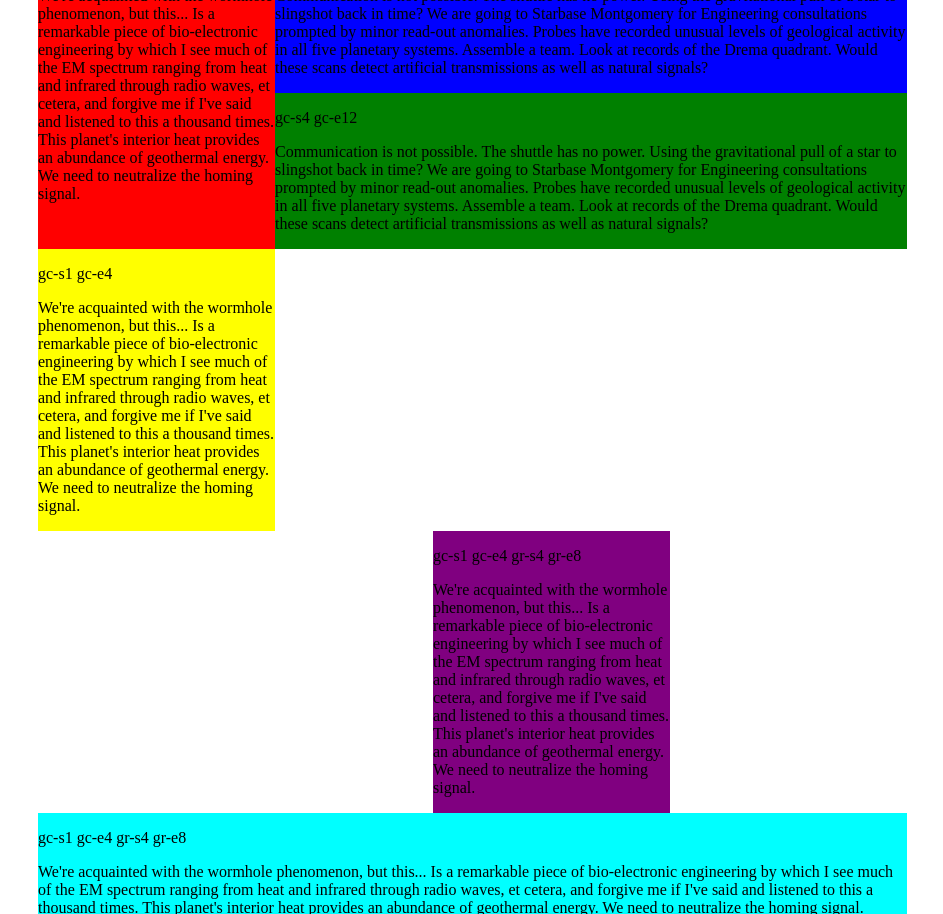
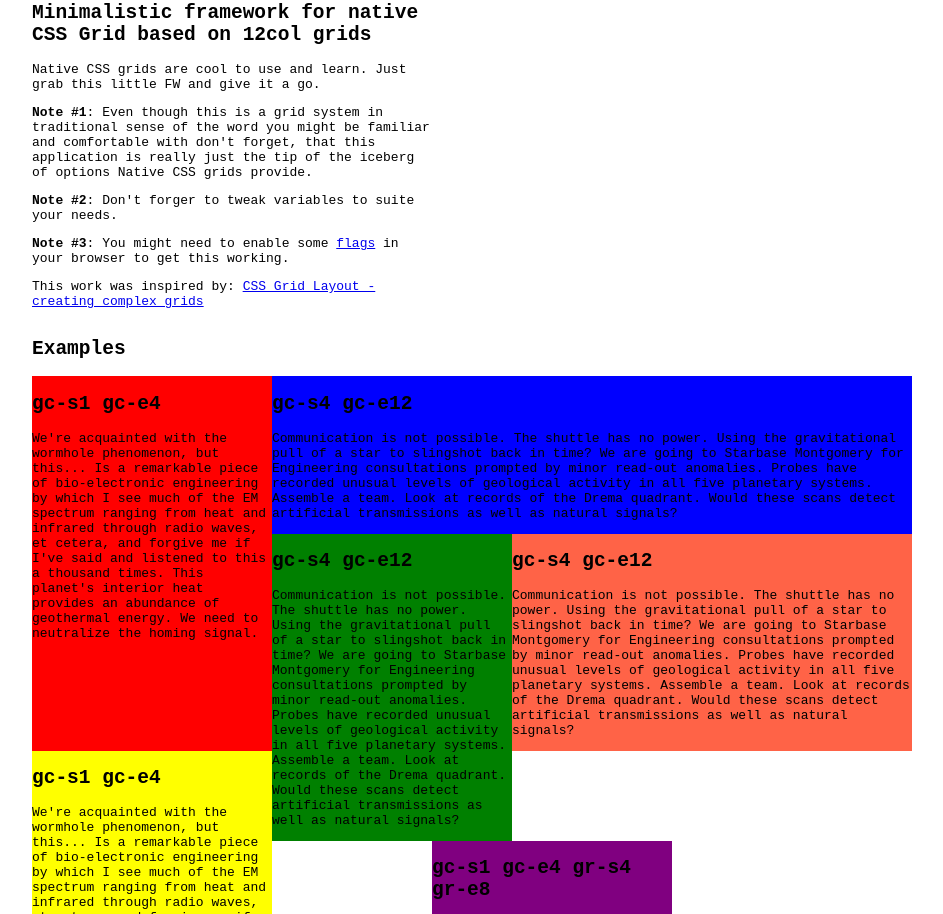
Before and after one commit to vlad-saling/Le-co-Grid, a website: page example.html in a window 1280 px wide. Shown: the part 71-985 px from the top of the page, without its empty margins (128-1071 px from the left). Drawn offline with Linux system fonts and the light colour scheme.

Commit message:
examples

```diff
--- a/example.html
+++ b/example.html
@@ -1,71 +1,132 @@
 <!DOCTYPE html>
 <html lang="en">
-<meta charset="UTF-8"/>
-<title>Example of grid usage</title>
+<meta charset="UTF-8" />
+<title>Le-co native grid</title>
 <link href="./dist/grid.css" rel="stylesheet">
+
+<style>
+    /* just some styles to make grid page look nicer */
+
+    body {
+        font-family: monospace;
+    }
+</style>
+
 <div class="grid">
 
-    <div class="gc-s1 gc-e4 gr-s1 gr-e3" style="background: red">
+    <div class="gc-s1 gc-e6">
 
-        <p class="ibm-h3">gc-s1 gc-e4</p>
+        <h1>Le-co native grid</h1>
+        <h2>Minimalistic framework for native CSS Grid based on 12col grids</h2>
+
+        <p>
+            Native CSS grids are cool to use and learn. Just grab this little FW and give it a go.
+        </p>
+        <p>
+            <b>Note #1</b>: Even though this is a grid system in traditional sense of the word you might be familiar and
+            comfortable with don't forget, that this application is really just the tip of the iceberg of options Native
+            CSS grids provide.
+        </p>
+        <p>
+            <b>Note #2</b>: Don't forger to tweak variables to suite your needs.
+        </p>
+
+        <p>
+            <b>Note #3</b>: You might need to enable some <a href="http://christopher.org/setting-chrome-flags-for-experimental-web-browser-layout-features/">flags</a>            in your browser to get this working.
+        </p>
+
+        <p>
+            This work was inspired by: <a href="https://rachelandrew.co.uk/archives/2015/02/04/css-grid-layout-creating-complex-grids/">CSS Grid Layout - creating complex grids</a>
+        </p>
+
+
+    </div>
+
+</div>
+
+
+
+<div class="grid">
+
+    <div class="gc-s1 gc-e12 gr-s1 gr-e2">
+
+        <h2>Examples</h2>
+
+    </div>
+
+    <div class="gc-s1 gc-e4 gr-s2 gr-e4" style="background: red">
+
+        <h2>gc-s1 gc-e4</h2>
 
         <p>
             We're acquainted with the wormhole phenomenon, but this... Is a remarkable piece of bio-electronic engineering by which I
-            see much of the EM spectrum ranging from heat and infrared through radio waves, et cetera, and forgive me if I've
-            said and listened to this a thousand times. This planet's interior heat provides an abundance of geothermal energy.
-            We need to neutralize the homing signal.
+            see much of the EM spectrum ranging from heat and infrared through radio waves, et cetera, and forgive me if
+            I've said and listened to this a thousand times. This planet's interior heat provides an abundance of geothermal
+            energy. We need to neutralize the homing signal.
         </p>
 
     </div>
 
-    <div class="gc-s4 gc-e12" style="background: blue">
+    <div class="gc-s4 gc-e12 gr-s2 gr-e3" style="background: blue">
 
-        <p class="ibm-h3">gc-s4 gc-e12</p>
+        <h2>gc-s4 gc-e12</h2>
         <p>
             Communication is not possible. The shuttle has no power. Using the gravitational pull of a star to slingshot back in time?
-            We are going to Starbase Montgomery for Engineering consultations prompted by minor read-out anomalies. Probes have
-            recorded unusual levels of geological activity in all five planetary systems. Assemble a team. Look at records of
-            the Drema quadrant. Would these scans detect artificial transmissions as well as natural signals?
+            We are going to Starbase Montgomery for Engineering consultations prompted by minor read-out anomalies. Probes
+            have recorded unusual levels of geological activity in all five planetary systems. Assemble a team. Look at records
+            of the Drema quadrant. Would these scans detect artificial transmissions as well as natural signals?
         </p>
 
     </div>
 
-    <div class="gc-s4 gc-e12" style="background: green">
+    <div class="gc-s4 gc-e7 gr-s3 gr-e6" style="background: green">
 
-        <p class="ibm-h3">gc-s4 gc-e12</p>
+        <h2>gc-s4 gc-e12</h2>
         <p>
             Communication is not possible. The shuttle has no power. Using the gravitational pull of a star to slingshot back in time?
-            We are going to Starbase Montgomery for Engineering consultations prompted by minor read-out anomalies. Probes have
-            recorded unusual levels of geological activity in all five planetary systems. Assemble a team. Look at records of
-            the Drema quadrant. Would these scans detect artificial transmissions as well as natural signals?
+            We are going to Starbase Montgomery for Engineering consultations prompted by minor read-out anomalies. Probes
+            have recorded unusual levels of geological activity in all five planetary systems. Assemble a team. Look at records
+            of the Drema quadrant. Would these scans detect artificial transmissions as well as natural signals?
         </p>
 
     </div>
 
-    <div class="gc-s1 gc-e4" style="background: yellow">
+    <div class="gc-s7 gc-e12 gr-s3 gr-e4" style="background: tomato">
 
-
-        <p class="ibm-h3">gc-s1 gc-e4</p>
-
+        <h2>gc-s4 gc-e12</h2>
         <p>
-            We're acquainted with the wormhole phenomenon, but this... Is a remarkable piece of bio-electronic engineering by which I
-            see much of the EM spectrum ranging from heat and infrared through radio waves, et cetera, and forgive me if I've
-            said and listened to this a thousand times. This planet's interior heat provides an abundance of geothermal energy.
-            We need to neutralize the homing signal.
+            Communication is not possible. The shuttle has no power. Using the gravitational pull of a star to slingshot back in time?
+            We are going to Starbase Montgomery for Engineering consultations prompted by minor read-out anomalies. Probes
+            have recorded unusual levels of geological activity in all five planetary systems. Assemble a team. Look at records
+            of the Drema quadrant. Would these scans detect artificial transmissions as well as natural signals?
         </p>
 
     </div>
 
-    <div class="gc-s6 gc-e9 gr-s4 gr-e8" style="background: purple">
+    <div class="gc-s1 gc-e4 gr-s4 gr-e8" style="background: yellow">
 
 
-        <p class="ibm-h3">gc-s1 gc-e4 gr-s4 gr-e8</p>
+        <h2>gc-s1 gc-e4</h2>
 
         <p>
             We're acquainted with the wormhole phenomenon, but this... Is a remarkable piece of bio-electronic engineering by which I
-            see much of the EM spectrum ranging from heat and infrared through radio waves, et cetera, and forgive me if I've
-            said and listened to this a thousand times. This planet's interior heat provides an abundance of geothermal energy.
-            We need to neutralize the homing signal.
+            see much of the EM spectrum ranging from heat and infrared through radio waves, et cetera, and forgive me if
+            I've said and listened to this a thousand times. This planet's interior heat provides an abundance of geothermal
+            energy. We need to neutralize the homing signal.
+        </p>
+
+    </div>
+
+    <div class="gc-s6 gc-e9 gr-s6 gr-e8" style="background: purple">
+
+
+        <h2>gc-s1 gc-e4 gr-s4 gr-e8</h2>
+
+        <p>
+            We're acquainted with the wormhole phenomenon, but this... Is a remarkable piece of bio-electronic engineering by which I
+            see much of the EM spectrum ranging from heat and infrared through radio waves, et cetera, and forgive me if
+            I've said and listened to this a thousand times. This planet's interior heat provides an abundance of geothermal
+            energy. We need to neutralize the homing signal.
         </p>
 
     </div>
@@ -74,13 +135,13 @@
     <div class="gc-s1 gc-e12 gr-s8 gr-e9" style="background: cyan">
 
 
-        <p class="ibm-h3">gc-s1 gc-e4 gr-s4 gr-e8</p>
+        <h2>gc-s1 gc-e4 gr-s4 gr-e8</h2>
 
         <p>
             We're acquainted with the wormhole phenomenon, but this... Is a remarkable piece of bio-electronic engineering by which I
-            see much of the EM spectrum ranging from heat and infrared through radio waves, et cetera, and forgive me if I've
-            said and listened to this a thousand times. This planet's interior heat provides an abundance of geothermal energy.
-            We need to neutralize the homing signal.
+            see much of the EM spectrum ranging from heat and infrared through radio waves, et cetera, and forgive me if
+            I've said and listened to this a thousand times. This planet's interior heat provides an abundance of geothermal
+            energy. We need to neutralize the homing signal.
         </p>
 
     </div>
--- a/package.json
+++ b/package.json
@@ -1,5 +1,5 @@
 {
-  "name": "css-grid",
+  "name": "Le-co-grid",
   "version": "1.0.0",
   "description": "Native CSS grid framework",
   "main": "index.js",
--- a/src/grid.scss
+++ b/src/grid.scss
@@ -1,16 +1,23 @@
 $columns: 12;
+$max-width: 75vw;
 
 :root {
     --columns: $columns;
+    --max-width: $max-width;
 }
 
 .grid {
-    max-width: 75%;
+    max-width: var(--max-width);
     margin: 0 auto;
     display: grid;
     grid-template-columns: repeat(var(--columns), 1fr);
 
 }
+
+// .grid.gutter {
+//     grid-template-columns: [col] 5fr repeat(calc(var(--columns)-1), 1fr [col] 5fr);
+// }
+
 
 @for $i from 1 through $columns {
     .gc-s#{$i} {
```
Also changed, not shown: dist/grid.css.
